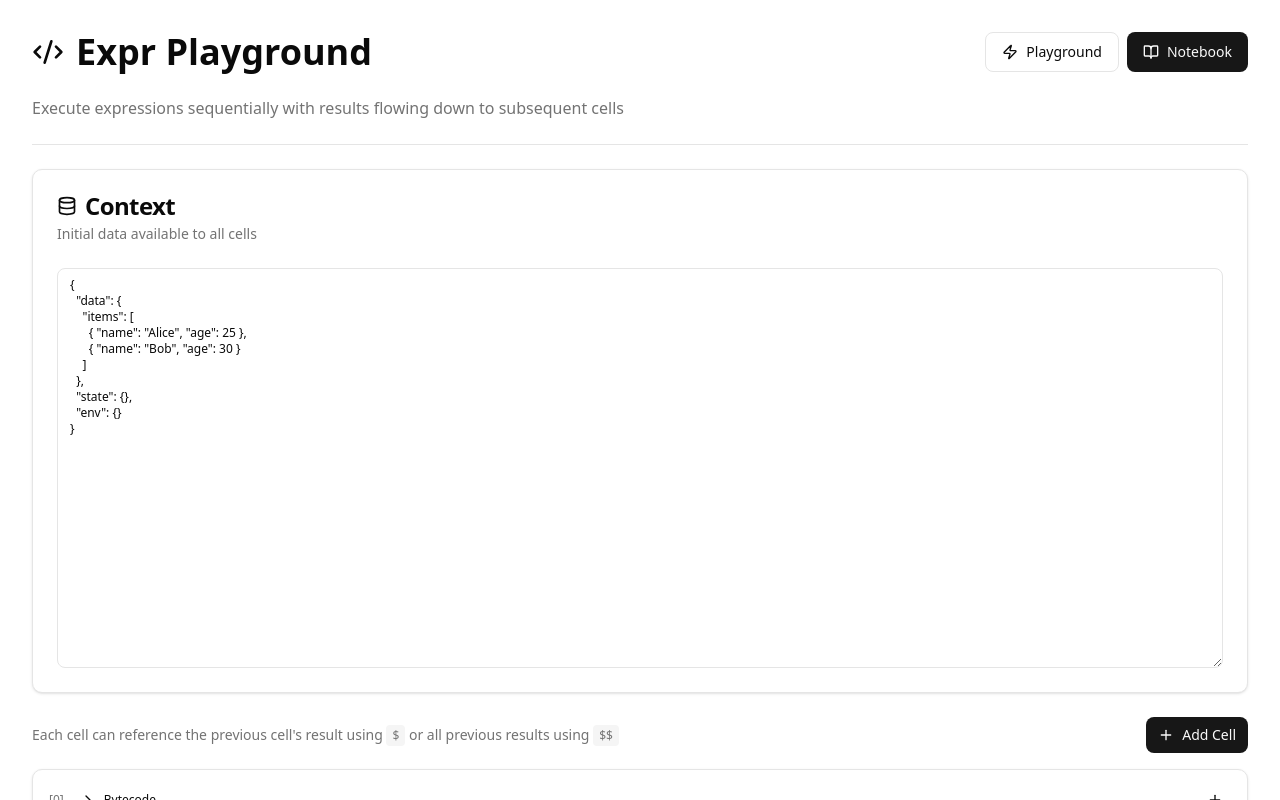
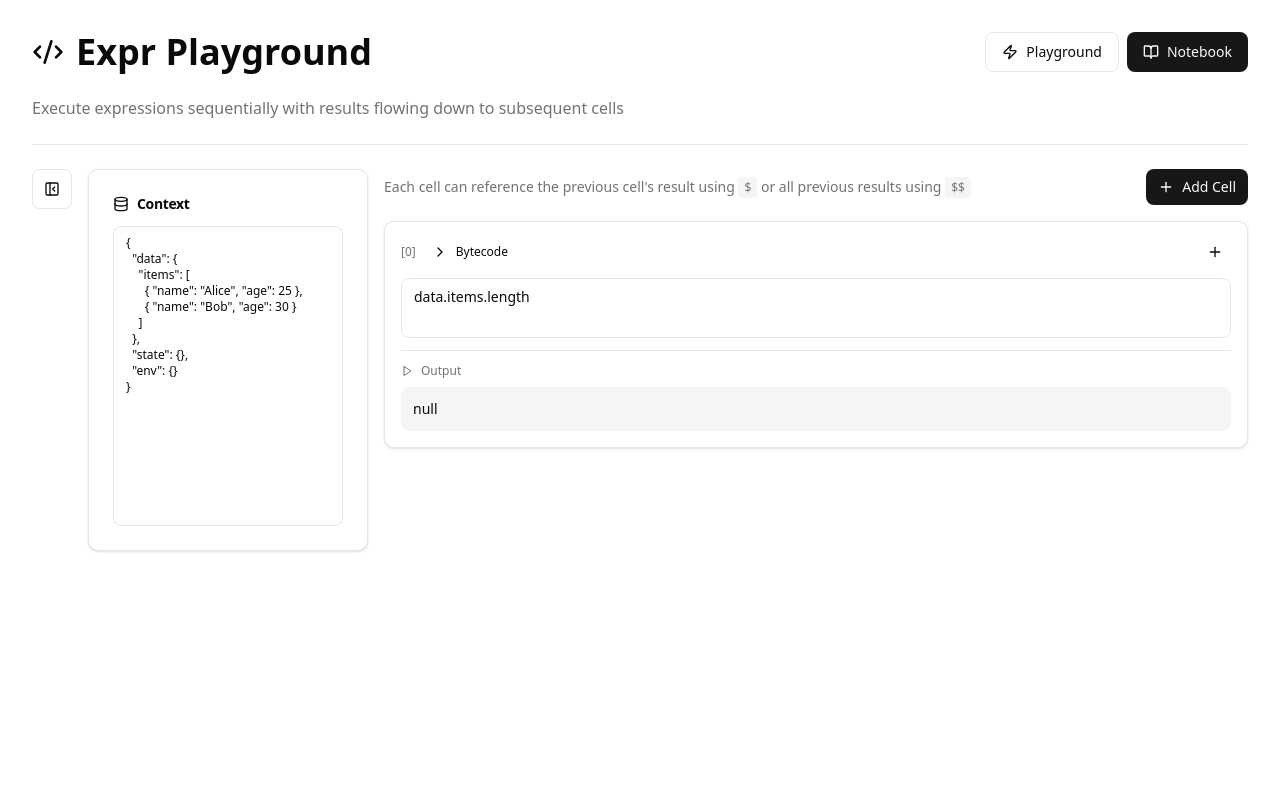
Before and after one commit to cristianmartinez/yexp, a Next.js app in the folder packages/playground/: page / in a window 1280 px wide. Both pictures are taken after a click on the button "Notebook". Shown: the top 800 px of the page. Built offline with nearby package versions, Linux system fonts and the light colour scheme.

Commit message:
feat(playground): add collapsible context sidebar in notebook mode
Add toggle button to show/hide context editor, maximizing space for
notebook cells. Context panel can be collapsed when not needed, improving
the editing experience for longer notebook sessions.

```diff
--- a/packages/playground/app/page.tsx
+++ b/packages/playground/app/page.tsx
@@ -8,13 +8,24 @@ import { Tabs, TabsContent, TabsList, TabsTrigger } from '@/components/ui/tabs';
 import { Textarea } from '@/components/ui/textarea';
 import { Separator } from '@/components/ui/separator';
 import { Button } from '@/components/ui/button';
-import { Code2, PlayCircle, Database, Binary, AlertCircle, BookOpen, Zap } from 'lucide-react';
+import {
+  Code2,
+  PlayCircle,
+  Database,
+  Binary,
+  AlertCircle,
+  BookOpen,
+  Zap,
+  PanelLeft,
+  PanelLeftClose,
+} from 'lucide-react';
 import { Notebook } from '@/components/notebook';
 
 type Mode = 'playground' | 'notebook';
 
 export default function Home() {
   const [mode, setMode] = useState<Mode>('playground');
+  const [showContext, setShowContext] = useState(true);
   const [expression, setExpression] = useState('data.items[0].name');
   const [contextJSON, setContextJSON] = useState(`{
   "data": {
@@ -87,30 +98,46 @@ export default function Home() {
         <Separator />
 
         {mode === 'notebook' ? (
-          <div className="grid grid-cols-1 xl:grid-cols-[350px,1fr] gap-6">
-            {/* Context Editor for Notebook */}
-            <Card className="h-fit sticky top-6">
-              <CardHeader>
-                <CardTitle className="flex items-center gap-2">
-                  <Database className="w-5 h-5" />
+          <div className="flex gap-4">
+            {/* Toggle Button */}
+            <Button
+              variant="outline"
+              size="icon"
+              onClick={() => setShowContext(!showContext)}
+              className="h-10 w-10 shrink-0"
+              title={showContext ? 'Hide context' : 'Show context'}
+            >
+              {showContext ? (
+                <PanelLeftClose className="w-4 h-4" />
+              ) : (
+                <PanelLeft className="w-4 h-4" />
+              )}
+            </Button>
+
+            {/* Context Editor - Collapsible */}
+            {showContext && (
+              <Card className="w-[280px] shrink-0 h-fit sticky top-6">
+                <CardHeader className="pb-3">
+                  <CardTitle className="flex items-center gap-2 text-sm">
+                    <Database className="w-4 h-4" />
                     Context
                   </CardTitle>
-                <CardDescription>
-                  Initial data available to all cells
-                </CardDescription>
                 </CardHeader>
                 <CardContent>
                   <Textarea
                     value={contextJSON}
                     onChange={(e) => setContextJSON(e.target.value)}
-                  className="min-h-[400px] font-mono text-xs"
+                    className="min-h-[300px] font-mono text-xs resize-none"
                     placeholder="Enter context JSON..."
                   />
                 </CardContent>
               </Card>
+            )}
 
             {/* Notebook Cells */}
+            <div className="flex-1 min-w-0">
               <Notebook initialContext={parsedContext} />
+            </div>
           </div>
         ) : (
           <div className="grid grid-cols-1 xl:grid-cols-2 gap-6">
@@ -122,9 +149,7 @@ export default function Home() {
                     <Code2 className="w-5 h-5" />
                     Expression
                   </CardTitle>
-                <CardDescription>
-                  Write your Expr expression to evaluate
-                </CardDescription>
+                  <CardDescription>Write your Expr expression to evaluate</CardDescription>
                 </CardHeader>
                 <CardContent>
                   <Textarea
@@ -142,9 +167,7 @@ export default function Home() {
                     <Database className="w-5 h-5" />
                     Context
                   </CardTitle>
-                <CardDescription>
-                  JSON data available to your expression
-                </CardDescription>
+                  <CardDescription>JSON data available to your expression</CardDescription>
                 </CardHeader>
                 <CardContent>
                   <Textarea
@@ -165,9 +188,7 @@ export default function Home() {
                     <PlayCircle className="w-5 h-5" />
                     Result
                   </CardTitle>
-                <CardDescription>
-                  Evaluated output from your expression
-                </CardDescription>
+                  <CardDescription>Evaluated output from your expression</CardDescription>
                 </CardHeader>
                 <CardContent>
                   {result.error ? (
@@ -192,9 +213,7 @@ export default function Home() {
                       <Binary className="w-5 h-5" />
                       Bytecode
                     </CardTitle>
-                  <CardDescription>
-                    Compiled bytecode representation
-                  </CardDescription>
+                    <CardDescription>Compiled bytecode representation</CardDescription>
                   </CardHeader>
                   <CardContent>
                     <Tabs defaultValue="instructions" className="w-full">
```
Lines whose indentation alone changed are shown as unchanged.
